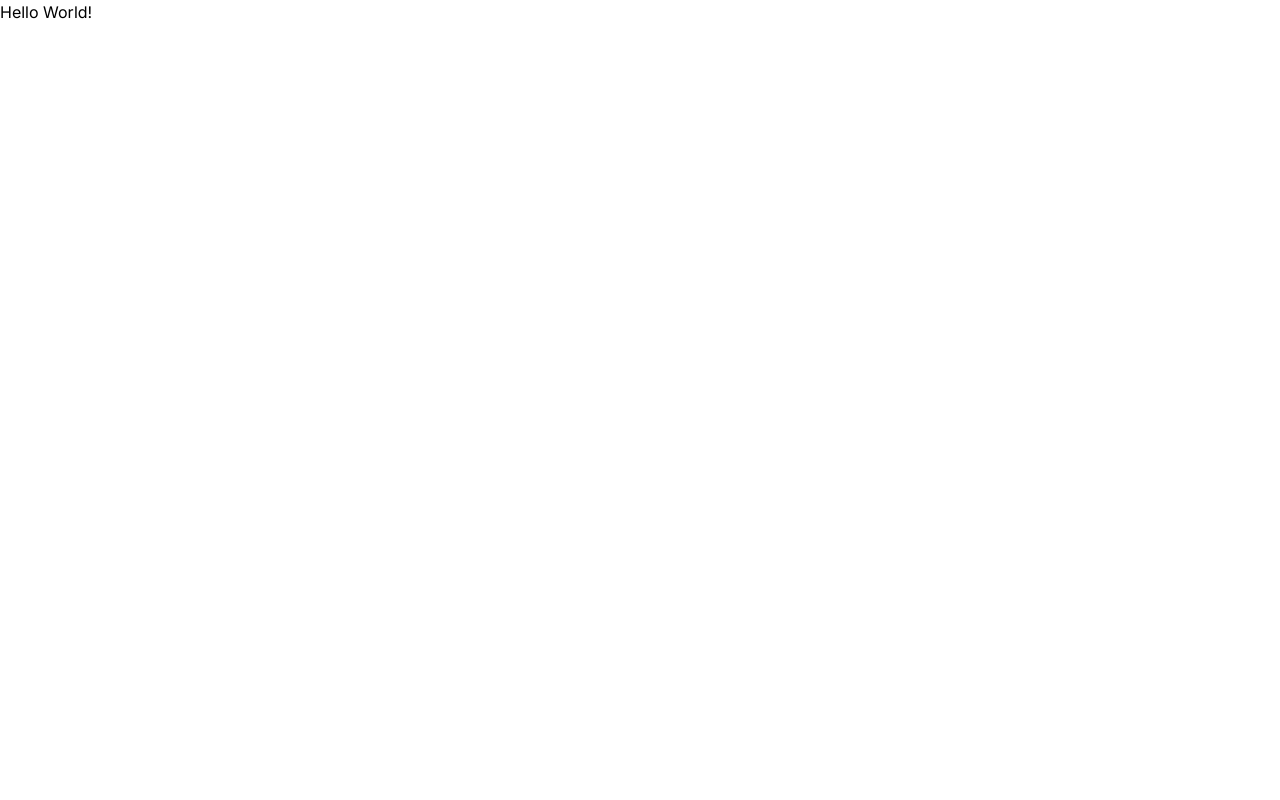
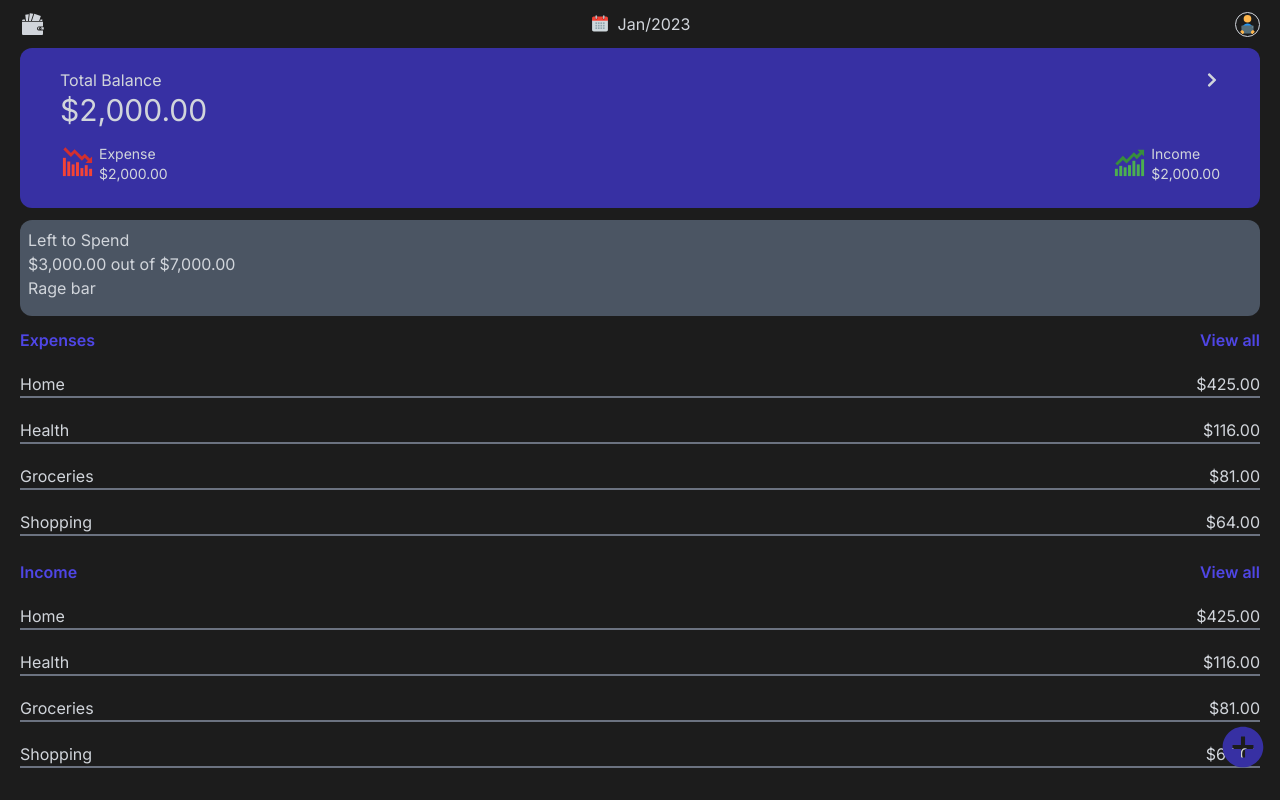
Before and after one commit to batistaerick/tcc, a Next.js app: page / in a window 1280 px wide. Built offline with nearby package versions, Linux system fonts and the light colour scheme.

Commit message:
Finishing the Home page

```diff
--- a/package.json
+++ b/package.json
@@ -21,6 +21,7 @@
     "postcss": "^8.4.23",
     "react": "18.2.0",
     "react-dom": "18.2.0",
+    "react-icons": "^4.8.0",
     "storybook": "^7.0.12",
     "tailwindcss": "^3.3.2",
     "typescript": "5.0.4"
--- a/src/app/layout.tsx
+++ b/src/app/layout.tsx
@@ -5,13 +5,13 @@ import './globals.css';
 const inter = Inter({ subsets: ['latin'] });
 
 export const metadata = {
-  title: 'Create Next App',
-  description: 'Generated by create next app',
+  title: 'Budget Planner',
+  description: 'Created by Erick Batista Prado',
 };
 
 export default function RootLayout({ children }: { children: ReactNode }) {
   return (
-    <html lang="en">
+    <html lang="en" className="dark">
       <body className={inter.className}>{children}</body>
     </html>
   );
--- a/src/app/page.tsx
+++ b/src/app/page.tsx
@@ -1,3 +1,19 @@
+import AddButton from '@/components/AddButton';
+import Balance from '@/components/Balance';
+import Expenses from '@/components/Expenses';
+import Header from '@/components/Header';
+import Income from '@/components/Income';
+import SpendStatus from '@/components/SpendStatus';
+
 export default function Home() {
-  return <main>Hello World!</main>;
+  return (
+    <div className="flex flex-col h-screen dark:bg-dark-theme dark:text-gray-300">
+      <Header />
+      <Balance />
+      <SpendStatus />
+      <Expenses />
+      <Income />
+      <AddButton />
+    </div>
+  );
 }
--- /dev/null
+++ b/src/components/AddButton.tsx
@@ -0,0 +1,9 @@
+import { IoMdAddCircle } from 'react-icons/io';
+
+export default function AddButton() {
+  return (
+    <div className="fixed bottom-4 right-0 p-3">
+      <IoMdAddCircle className="text-indigo-800" size={50} />
+    </div>
+  );
+}
--- /dev/null
+++ b/src/components/Balance.tsx
@@ -0,0 +1,32 @@
+import { FaChevronRight } from 'react-icons/fa';
+import { FcBearish, FcBullish } from 'react-icons/fc';
+
+export default function Balance() {
+  return (
+    <div className="flex">
+      <div className="bg-indigo-800 w-full h-40 mx-5 rounded-xl">
+        <div className="px-10 pt-5 flex justify-between items-center cursor-pointer">
+          <div>Total Balance</div>
+          <FaChevronRight />
+        </div>
+        <div className="pl-10 text-3xl cursor-pointer">$2,000.00</div>
+        <div className="flex justify-between px-10 pt-4 text-sm">
+          <div className="flex gap-1">
+            <FcBearish size={35} />
+            <div>
+              <div>Expense</div>
+              <div>$2,000.00</div>
+            </div>
+          </div>
+          <div className="flex gap-1">
+            <FcBullish size={35} />
+            <div>
+              <div>Income</div>
+              <div>$2,000.00</div>
+            </div>
+          </div>
+        </div>
+      </div>
+    </div>
+  );
+}
--- /dev/null
+++ b/src/components/DropdownMenu.tsx
@@ -0,0 +1,32 @@
+import { useRouter } from 'next/navigation';
+
+const STYLE_LIST =
+  'cursor-pointer block px-4 py-2 hover:text-white hover:bg-gray-100 dark:hover:bg-gray-600';
+
+interface DropdownMenuProps {
+  isOpen: boolean;
+}
+
+export default function DropdownMenu({ isOpen }: DropdownMenuProps) {
+  const { push } = useRouter();
+
+  return (
+    <div
+      className={`
+        ${isOpen ? 'absolute' : 'hidden'}
+        z-10 bg-white divide-y divide-gray-100 rounded-lg
+        shadow w-28 dark:bg-gray-800 mt-9
+      `}
+    >
+      <ul className="py-2 text-sm">
+        <li className={STYLE_LIST} onClick={() => push('/account')}>
+          Account
+        </li>
+        <li className={STYLE_LIST} onClick={() => push('/settings')}>
+          Settings
+        </li>
+        <li className={STYLE_LIST}>Sign out</li>
+      </ul>
+    </div>
+  );
+}
--- /dev/null
+++ b/src/components/Expenses.tsx
@@ -0,0 +1,45 @@
+import FinancialMovements from './subcomponents/FinancialMovements';
+
+const expenses = [
+  {
+    id: '2312322323',
+    type: 'Home',
+    value: 425,
+  },
+  {
+    id: '1222',
+    type: 'Health',
+    value: 116,
+  },
+  {
+    id: '33232',
+    type: 'Groceries',
+    value: 81,
+  },
+  {
+    id: '65656',
+    type: 'Shopping',
+    value: 64,
+  },
+  {
+    id: '67676',
+    type: 'Eating out',
+    value: 325.5,
+  },
+];
+
+export default function Expenses() {
+  return (
+    <div>
+      <div className="flex justify-between mx-5">
+        <div className="font-semibold text-indigo-600">Expenses</div>
+        <div className="font-semibold text-indigo-600">View all</div>
+      </div>
+      <div className="h-52 overflow-auto">
+        {expenses.map((expense) => (
+          <FinancialMovements key={expense.id} movements={expense} />
+        ))}
+      </div>
+    </div>
+  );
+}
--- /dev/null
+++ b/src/components/Header.tsx
@@ -0,0 +1,40 @@
+'use client';
+import { useRouter } from 'next/navigation';
+import { useState } from 'react';
+import { FcCalendar, FcReadingEbook } from 'react-icons/fc';
+import { GiWallet } from 'react-icons/gi';
+import DropdownMenu from './DropdownMenu';
+
+export default function Header() {
+  const { push } = useRouter();
+  const [isDropdownOpen, setIsDropdownOpen] = useState(false);
+
+  return (
+    <header
+      className={`
+        sticky h-12 w-full px-5
+        flex justify-between items-center
+      `}
+    >
+      <GiWallet
+        className="cursor-pointer"
+        onClick={() => push('/')}
+        size={25}
+      />
+      <div className="flex items-center gap-2">
+        <FcCalendar size={20} />
+        Jan/2023
+      </div>
+      <div className="flex">
+        <FcReadingEbook
+          className="cursor-pointer border border-gray-300 rounded-full"
+          size={25}
+          onClick={() => setIsDropdownOpen(!isDropdownOpen)}
+        />
+        <div className="flex justify-end">
+          <DropdownMenu isOpen={isDropdownOpen} />
+        </div>
+      </div>
+    </header>
+  );
+}
--- /dev/null
+++ b/src/components/Income.tsx
@@ -0,0 +1,45 @@
+import FinancialMovements from './subcomponents/FinancialMovements';
+
+const expenses = [
+  {
+    id: '2312322323',
+    type: 'Home',
+    value: 425,
+  },
+  {
+    id: '1222',
+    type: 'Health',
+    value: 116,
+  },
+  {
+    id: '33232',
+    type: 'Groceries',
+    value: 81,
+  },
+  {
+    id: '65656',
+    type: 'Shopping',
+    value: 64,
+  },
+  {
+    id: '67676',
+    type: 'Eating out',
+    value: 325.5,
+  },
+];
+
+export default function Income() {
+  return (
+    <div>
+      <div className="flex justify-between mx-5 overflow-auto">
+        <div className="font-semibold text-indigo-600">Income</div>
+        <div className="font-semibold text-indigo-600">View all</div>
+      </div>
+      <div className="h-52 overflow-auto">
+        {expenses.map((expense) => (
+          <FinancialMovements key={expense.id} movements={expense} />
+        ))}
+      </div>
+    </div>
+  );
+}
--- /dev/null
+++ b/src/components/SpendStatus.tsx
@@ -0,0 +1,11 @@
+export default function SpendStatus() {
+  return (
+    <div className="flex my-3">
+      <div className="bg-gray-600 w-full h-24 mx-5 rounded-xl">
+        <div className="mt-2 ml-2">Left to Spend</div>
+        <div className="ml-2">$3,000.00 out of $7,000.00</div>
+        <div className="mx-2 w-full">Rage bar</div>
+      </div>
+    </div>
+  );
+}
--- /dev/null
+++ b/src/components/subcomponents/FinancialMovements.tsx
@@ -0,0 +1,14 @@
+interface FinancialMovementsProps {
+  movements: { type: string; value: number };
+}
+
+export default function FinancialMovements({
+  movements,
+}: FinancialMovementsProps) {
+  return (
+    <div className="flex justify-between items-center mx-5 my-5 border-b-2 border-gray-500">
+      <div>{movements.type}</div>
+      <div>${movements.value.toFixed(2)}</div>
+    </div>
+  );
+}
--- a/tailwind.config.js
+++ b/tailwind.config.js
@@ -6,7 +6,12 @@ module.exports = {
     './src/app/**/*.{js,ts,jsx,tsx,mdx}',
   ],
   theme: {
-    extend: {},
+    extend: {
+      colors: {
+        'dark-theme': 'rgb(0, 0, 0, 0.89)',
+      },
+    },
   },
+  darkMode: 'class',
   plugins: [],
 };
```
Also changed, not shown: 1 other file (tests, documents, lock files or other folders).
